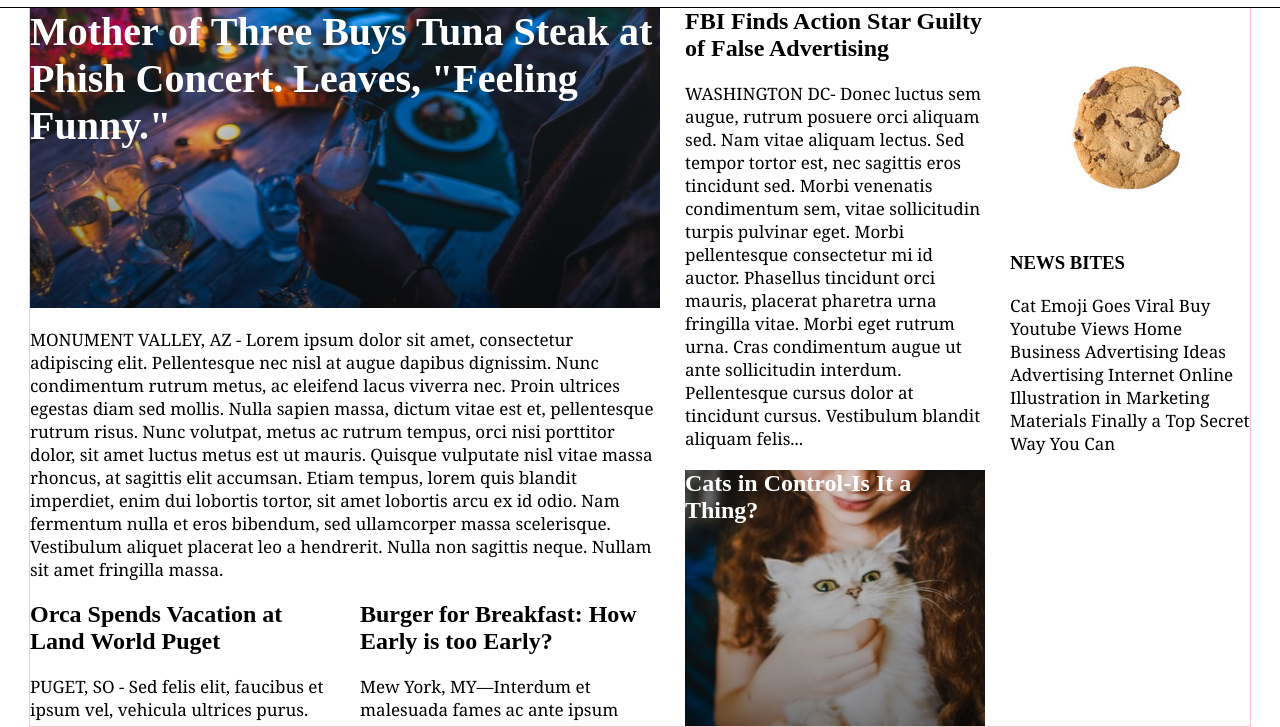
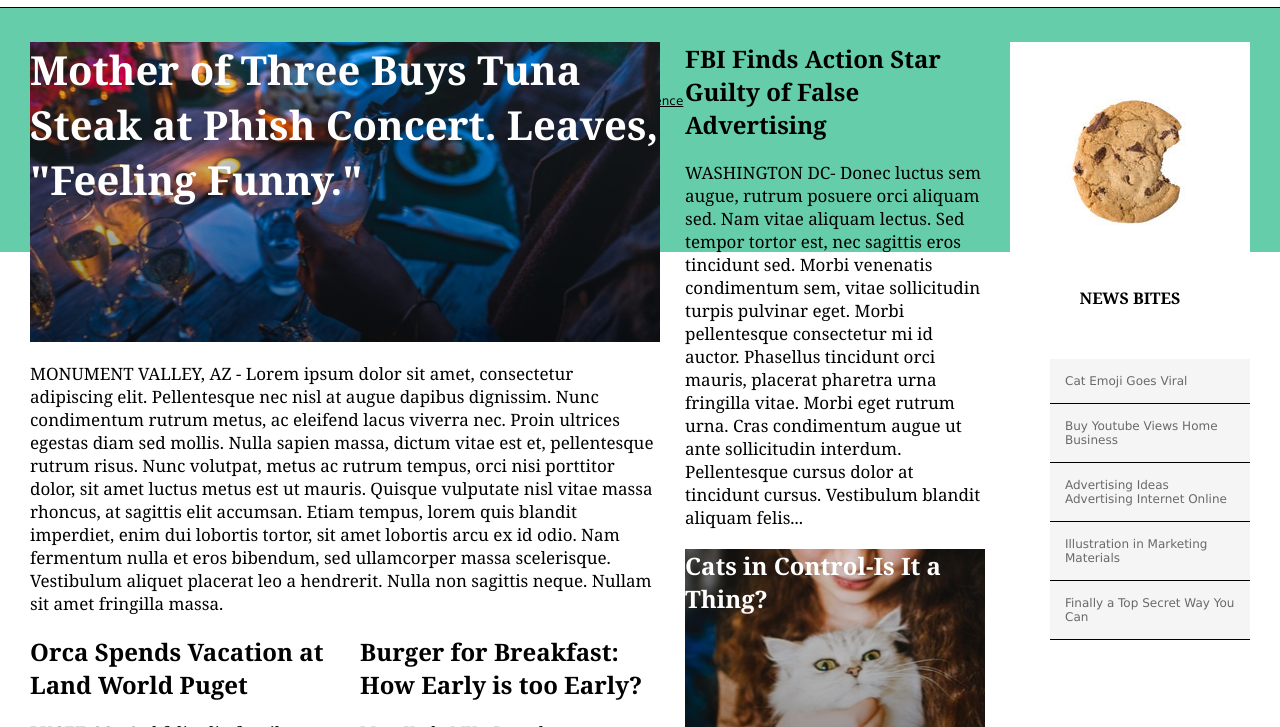
Before and after one commit to danisonfire/my-times, a plain HTML site: page index.html in a window 1280 px wide. Shown: the part 73-800 px from the top of the page. Drawn offline with Linux system fonts and the light colour scheme.

Commit message:
trying to fix footer

```diff
--- a/index.html
+++ b/index.html
@@ -69,11 +69,31 @@
         <div class="small">
           <img src="./resources/images/img-news-bite.png" />
           <h3>NEWS BITES</h3>
-          <p>Cat Emoji Goes Viral Buy Youtube Views Home Business Advertising Ideas Advertising Internet Online Illustration in Marketing Materials Finally a Top Secret Way You Can</p>
+          <div class="newsbites">
+            <ul>
+              <li>Cat Emoji Goes Viral</li>
+              <li>Buy Youtube Views Home Business</li>
+              <li>Advertising Ideas Advertising Internet Online</li>
+              <li>Illustration in Marketing Materials</li>
+              <li>Finally a Top Secret Way You Can</li>
+            </ul>
+          </div>
+        </div>
+    </div>
+    <footer>
+      <div class="info">
+        <span class="logo-small">My Times</span>
 
-        </div>
-      </div>
+      <nav>
+        <span><a href="#">World</a></span>
+        <span><a href="#">U.S.</a></span>
+        <span><a href="#">Tech</a></span>
+        <span><a href="#">Science</a></span>
+      </nav>
 
+    </div>
+
+    </footer>
 
   </body>
 </html>
--- a/resources/css/style.css
+++ b/resources/css/style.css
@@ -3,6 +3,8 @@
 }
 
 body {
+
+  font-family: Georgia;
 
 }
 
@@ -81,9 +83,8 @@ nav span {
   bottom: 0;
   left: 0;
   right: 0;
-  top: 80px;
+  top: 115px;
   width: 1220px;
-  border: 1px solid pink;
 
 }
 
@@ -113,18 +114,23 @@ nav span {
 
 .column p {
 
-  font-family: Georgia;
   font-size: 17px;
   color: black;
   margin: 20px 0px;
 
 }
 
-h1 h2 h3 {
+h1 h2 {
 
-  font-family: Georgia;
   font-style: bold;
   font-size: 30px;
+}
+
+h3 {
+
+  font-style: bold;
+  font-size: 16px;
+  text-align: center;
 
 }
 
@@ -193,3 +199,72 @@ h1 h2 h3 {
   height: 300px;
 
 }
+
+.newsbites {
+
+  display: flex;
+  font-family: verdana !important;
+  font-size: 12px;
+  height: 300px;
+  align-items: stretch;
+  padding: 0px 0px;
+  margin: 50px 0px;
+
+}
+
+
+.newsbites li {
+  list-style: none;
+  border-bottom: 1px solid black;
+  background-color: WhiteSmoke;
+  color: DimGray;
+  padding: 15px 15px;
+}
+
+
+footer {
+
+  display: flex;
+  justify-content: center;
+  flex-direction: column;
+  align-items: center;
+  height: 325px;
+  width: 100%;
+  background-color: MediumAquamarine;
+  margin: auto;
+  font-family: verdana;
+  font-size: 12px;
+
+
+}
+
+footer .logo-small {
+
+  display: inline-block;
+  padding-right: 15px;
+
+}
+
+.logo-small {
+
+  display: inline-block;
+    font-family: georgia;
+    font-size: 16px;
+    font-weight: bold;
+    color: white;
+  padding: 0px 15px;
+
+}
+
+footer .links {
+  padding-left: 15px;
+  display: inline-block;
+  justify-content: space-between;
+
+}
+
+.links span {
+
+  padding: 0px 15px;
+
+}
```
